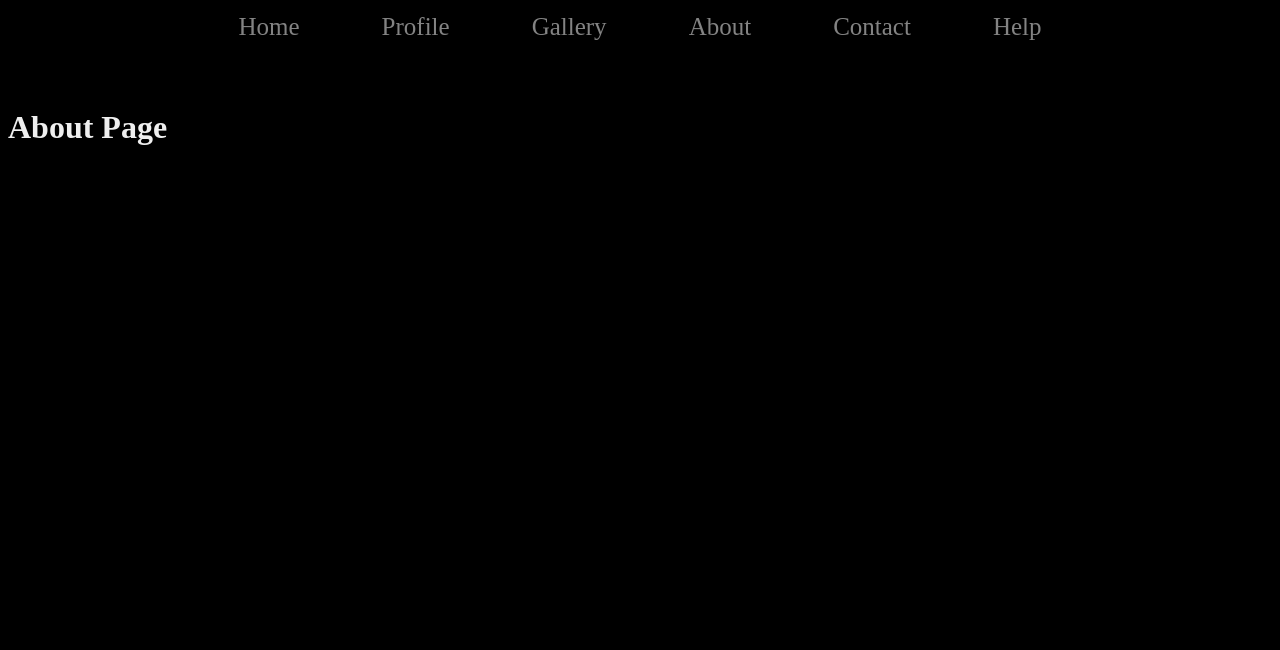
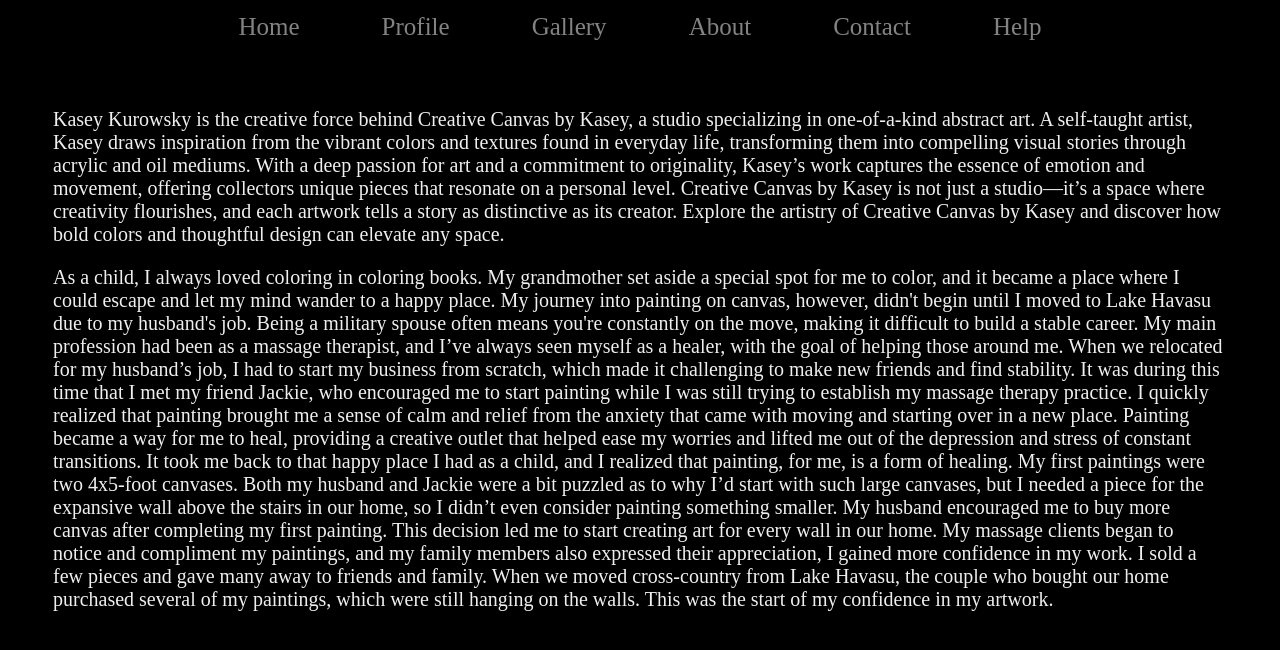
Before and after one commit to conkip/Art-Buisness-Website, a plain HTML site: page public_html/about.html in a window 1280 px wide. Drawn offline with Linux system fonts and the light colour scheme.

Commit message:
Add about page info to test

```diff
--- a/public_html/about.html
+++ b/public_html/about.html
@@ -41,7 +41,61 @@
     </div>
     <!-- change this part to work as about page -->
     <div id="aboutSection">
-      <h1> About Page </h1>
+      <p class="aboutInfo"> Kasey Kurowsky is the creative force behind Creative Canvas by
+        Kasey, a studio specializing in one-of-a-kind abstract art.
+        A self-taught artist, Kasey draws inspiration from the vibrant
+        colors and textures found in everyday life, transforming them
+        into compelling visual stories through acrylic and oil mediums.
+
+        With a deep passion for art and a commitment to originality,
+        Kasey’s work captures the essence of emotion and movement,
+        offering collectors unique pieces that resonate on a personal
+        level. Creative Canvas by Kasey is not just a studio—it’s a
+        space where creativity flourishes, and each artwork tells a
+        story as distinctive as its creator.
+
+        Explore the artistry of Creative Canvas by Kasey and discover
+        how bold colors and thoughtful design can elevate any space.
+      </p>
+
+      <p class="aboutInfo">
+        As a child, I always loved coloring in coloring books. My
+        grandmother set aside a special spot for me to color, and
+        it became a place where I could escape and let my mind wander
+        to a happy place. My journey into painting on canvas, however,
+        didn't begin until I moved to Lake Havasu due to my husband's
+        job.  Being a military spouse often means you're constantly on
+        the move, making it difficult to build a stable career. My main
+        profession had been as a massage therapist, and I’ve always seen
+        myself as a healer, with the goal of helping those around me.
+
+        When we relocated for my husband’s job, I had to start my business
+        from scratch, which made it challenging to make new friends and
+        find stability. It was during this time that I met my friend
+        Jackie, who encouraged me to start painting while I was still
+        trying to establish my massage therapy practice. I quickly realized
+        that painting brought me a sense of calm and relief from the
+        anxiety that came with moving and starting over in a new place.
+        Painting became a way for me to heal, providing a creative outlet
+        that helped ease my worries and lifted me out of the depression
+        and stress of constant transitions. It took me back to that
+        happy place I had as a child, and I realized that painting,
+        for me, is a form of healing. My first paintings were two 4x5-foot
+        canvases. Both my husband and Jackie were a bit puzzled as to why
+        I’d start with such large canvases, but I needed a piece for the
+        expansive wall above the stairs in our home, so I didn’t even
+        consider painting something smaller. My husband encouraged me
+        to buy more canvas after completing my first painting. This
+        decision led me to start creating art for every wall in our
+        home. My massage clients began to notice and compliment my
+        paintings, and my family members also expressed their appreciation,
+        I gained more confidence in my work. I sold a few pieces and gave
+        many away to friends and family. When we moved cross-country from
+        Lake Havasu, the couple who bought our home purchased several of
+        my paintings, which were still hanging on the walls. This was the
+        start of my confidence in my artwork.
+
+      </p>
     </div>
 
     <script>
--- a/style/style.css
+++ b/style/style.css
@@ -110,7 +110,15 @@ a {
     min-width: 100%;
 
     /* don't edit code above */
+    /* padding-left: 40px;
+    padding-right: 40px; */
 
+}
+
+.aboutInfo {
+    margin-left: 45px;
+    margin-right: 45px;
+    font-size: 20px;
 }
 
 
```
